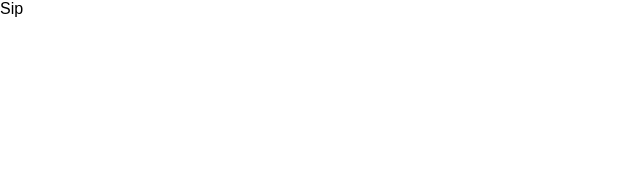
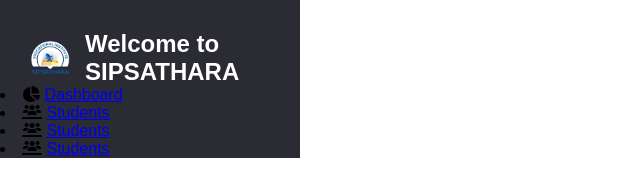
Before and after one commit to KevinShehan/sipsathara, a plain HTML site: page index.html in a window 1280 px wide. Shown: the whole page, without its empty margins (0-640 px from the left). Drawn offline with Linux system fonts and the light colour scheme.

Commit message:
item log

```diff
--- a/dashboard.css
+++ b/dashboard.css
@@ -9,3 +9,21 @@ body{
     background: white;
     position: relative;
 }
+#menu{
+    background-color: #2A2b33;
+    width: 300px;
+    height: 100%;
+}
+#menu .logo {
+    display: flex;
+    align-items: center;
+    color:#fff;
+    padding: 30px 0 0 30px;
+}
+#menu .logo img{
+    width:40px;
+    margin-right: 15px;
+}
+.items{
+
+}
--- a/index.html
+++ b/index.html
@@ -5,9 +5,33 @@
     <meta http-equiv="X-UA-Compatible" content="IE=edge">
     <meta name="viewport" content="width=device-width, initial-scale=1.0">
     <link rel="stylesheet" href="dashboard.css"/>
+    <script src="https://kit.fontawesome.com/c42429d49f.js" crossorigin="anonymous"></script>
     <title>SIPSATHARA | Admin</title>
 </head>
 <body>
-    Sip
+    <section id="menu">
+        <div class="logo">
+            <img src="images/favicon.png" alt="logo" >
+            <h2>Welcome to SIPSATHARA</h2>
+        </div>
+        <div class="items">
+            <li>
+                <i class="fa-solid fa-chart-pie"></i>
+                <a href="#">Dashboard</a>
+            </li>
+            <li>
+                <i class="fa-solid fa-users-line"></i>
+                <a href="#">Students</a>
+            </li>
+            <li>
+                <i class="fa-solid fa-users-line"></i>
+                <a href="#">Students</a>
+            </li>
+            <li>
+                <i class="fa-solid fa-users-line"></i>
+                <a href="#">Students</a>
+            </li>
+        </div>
+    </section>
 </body>
 </html>
```
Also changed, not shown: images/favicon.jpg (added), images/favicon.png (added).
